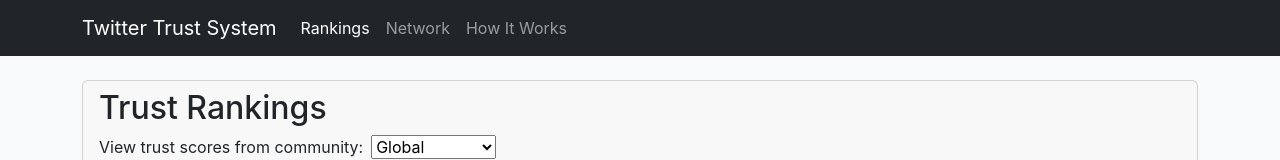
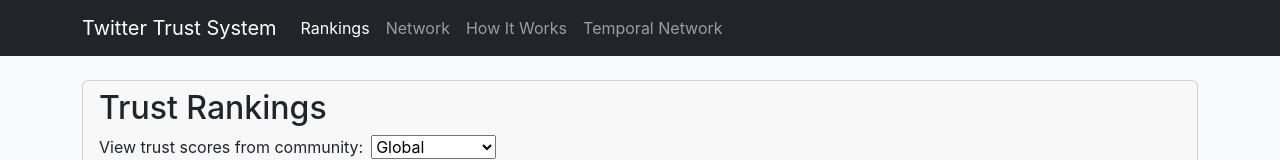
Before and after one commit to UFOtwittertrust/ufotwittertrust, a plain HTML site: page index.html in a window 1280 px wide. Shown: the top 160 px of the page. Drawn offline with nearby package versions, Linux system fonts and the light colour scheme.

Commit message:
Add navigation tab for Temporal Network page

```diff
--- a/index.html
+++ b/index.html
@@ -24,6 +24,9 @@
                     </li>
                     <li class="nav-item">
                         <a class="nav-link" href="how-it-works.html">How It Works</a>
+                    </li>
+                    <li class="nav-item">
+                        <a class="nav-link" href="network-temporal.html">Temporal Network</a>
                     </li>
                 </ul>
             </div>
```
